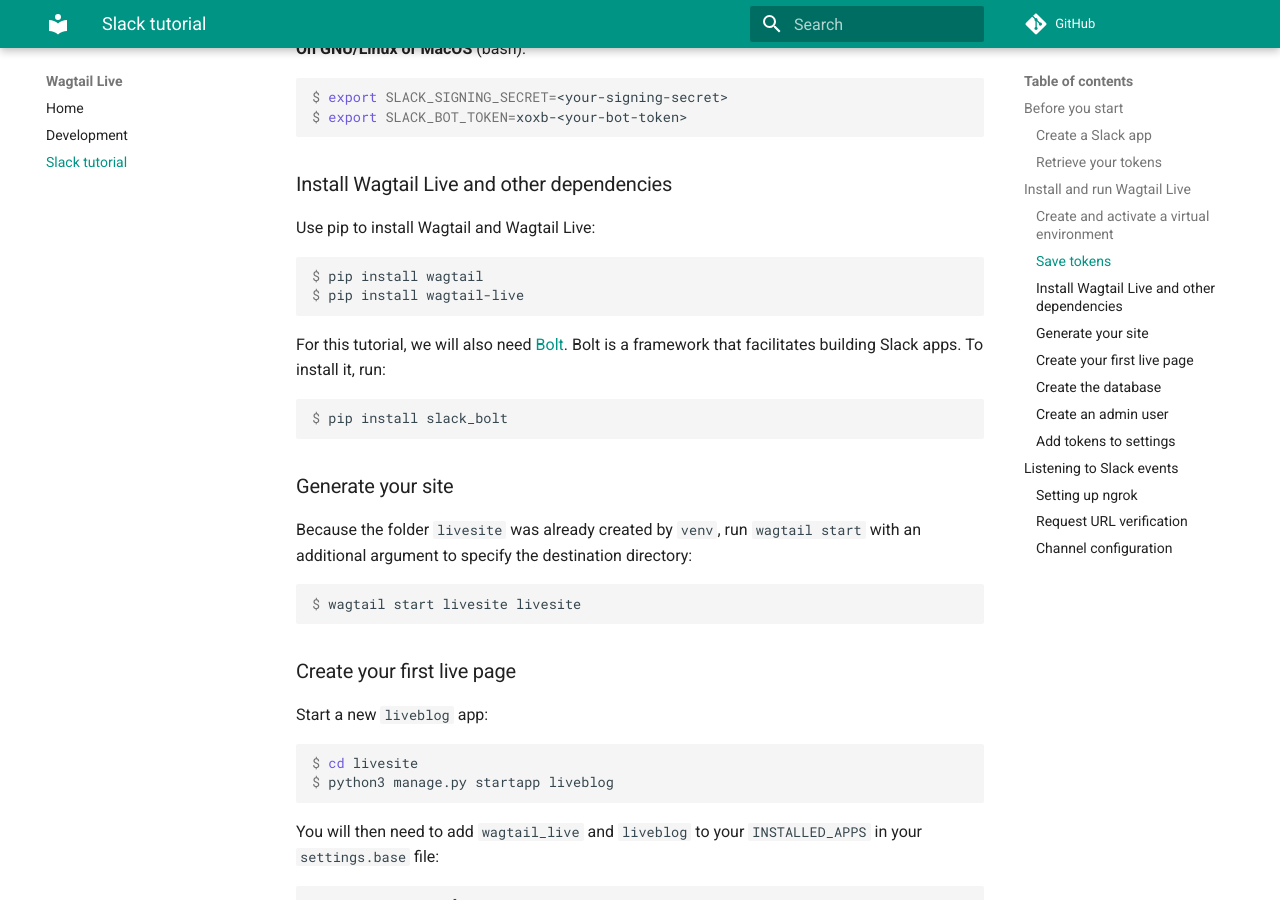
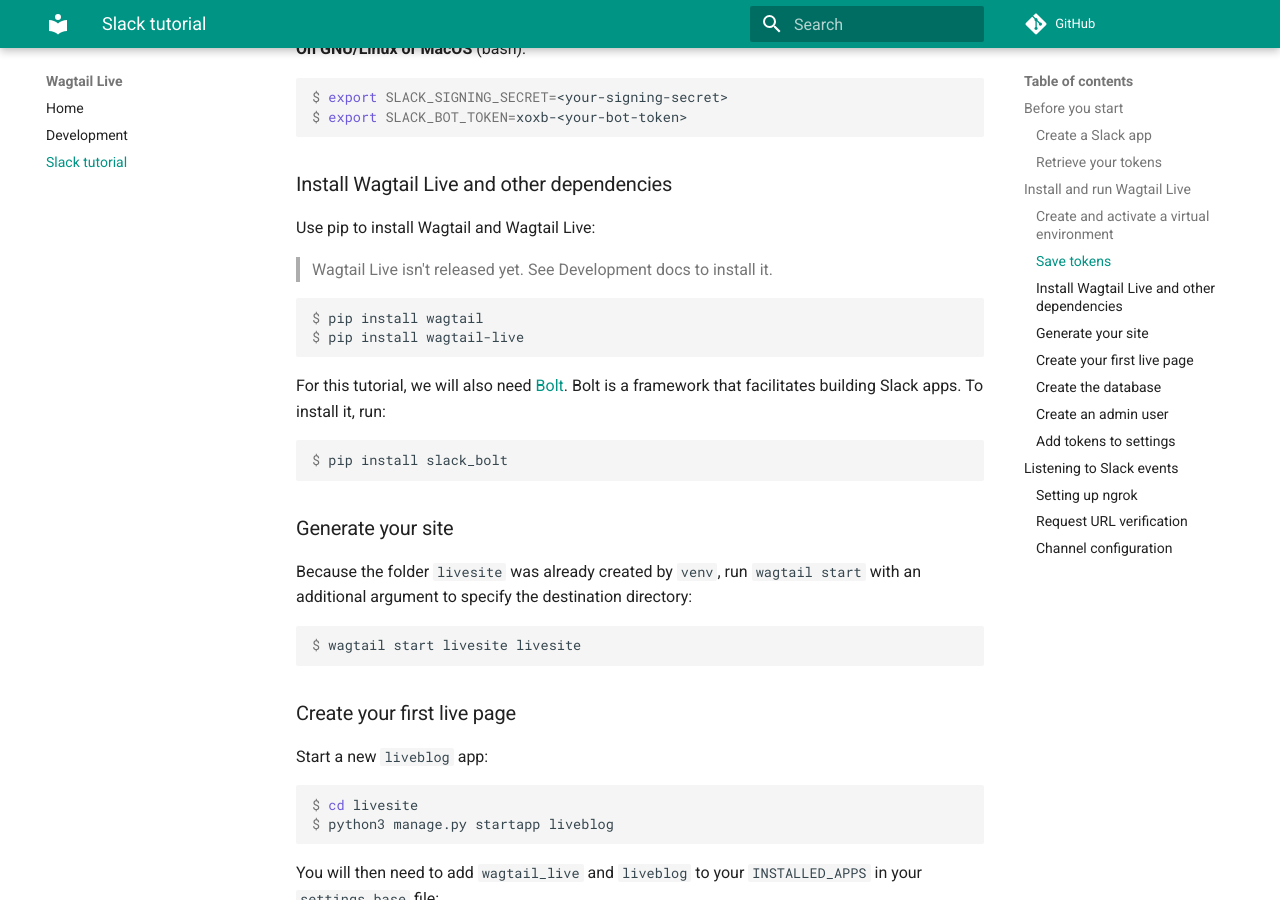
Before and after one commit to wagtail/wagtail-live, an MkDocs documentation site: the page built from docs/getting_started/tutorial.md, in a window 1280 px wide and 900 px high, scrolled down 1843 px. Built offline with MkDocs 1.6.1 and Material for MkDocs 9.7.7, drawn with Linux system fonts in a browser that asks for light colours; comment, search, counter and statistics services are not loaded.

Commit message:
Tutorial fix

````diff
--- a/docs/getting_started/tutorial.md
+++ b/docs/getting_started/tutorial.md
@@ -90,6 +90,8 @@ $ export SLACK_BOT_TOKEN=xoxb-<your-bot-token>
 ### Install Wagtail Live and other dependencies
 
 Use pip to install Wagtail and Wagtail Live:
+
+> Wagtail Live isn't released yet. See Development docs to install it.
 
 ```console
 $ pip install wagtail
````
